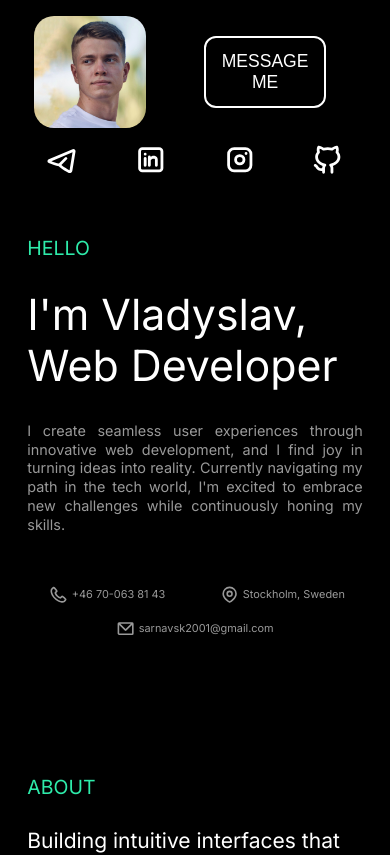
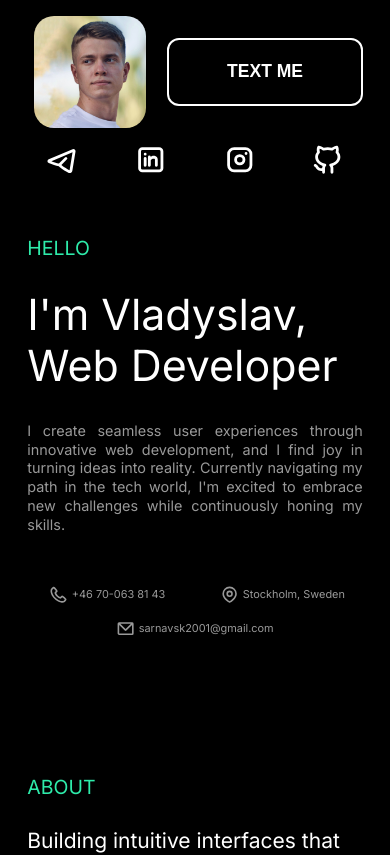
Before and after one commit to vladertec/Portfolio, a Next.js app: page / in a window 390 px wide. Shown: the top 855 px of the page. Built offline with nearby package versions, Linux system fonts and the light colour scheme.

Commit message:
update mobile components

```diff
--- a/app/components/Header.js
+++ b/app/components/Header.js
@@ -50,7 +50,7 @@ const Header = () => {
       </div>
       <div className="header__btn-container btn-wrapper">
         <Link href="/contact">
-          <button className="btn-wrapper__btn">MESSAGE ME</button>
+          <button className="btn-wrapper__btn">TEXT ME</button>
         </Link>
       </div>
     </header>
--- a/app/styles/ContactPage.scss
+++ b/app/styles/ContactPage.scss
@@ -94,7 +94,7 @@
   }
 
   @include phone {
-    padding: 7% 12%;
+    padding: 18% 12%;
 
     &__title {
       margin-top: 4%;
@@ -121,6 +121,7 @@
       margin-top: 6%;
       border-radius: 15px;
       font-size: 3.2vw;
+      font-weight: 550;
     }
 
     &__status {
--- a/app/styles/Header.scss
+++ b/app/styles/Header.scss
@@ -91,12 +91,12 @@
     .btn-wrapper {
       grid-area: button;
       width: 100%;
-      display: flex;
-      justify-content: center;
+
       &__btn {
         font-size: 4.5vw;
-        padding: 11% 3%;
+        padding: 11% 6%;
         border-radius: 12px;
+        font-weight: 550;
       }
     }
 
--- a/app/styles/ulits/_variables.scss
+++ b/app/styles/ulits/_variables.scss
@@ -1,5 +1,5 @@
 $font-lato: "Lato", sans-serif;
 $mobile-width: 100px;
-$desktop-width: 500px;
+$desktop-width: 600px;
 $green-color: #2EEBAA;
 $grey-color: #999999;
```
